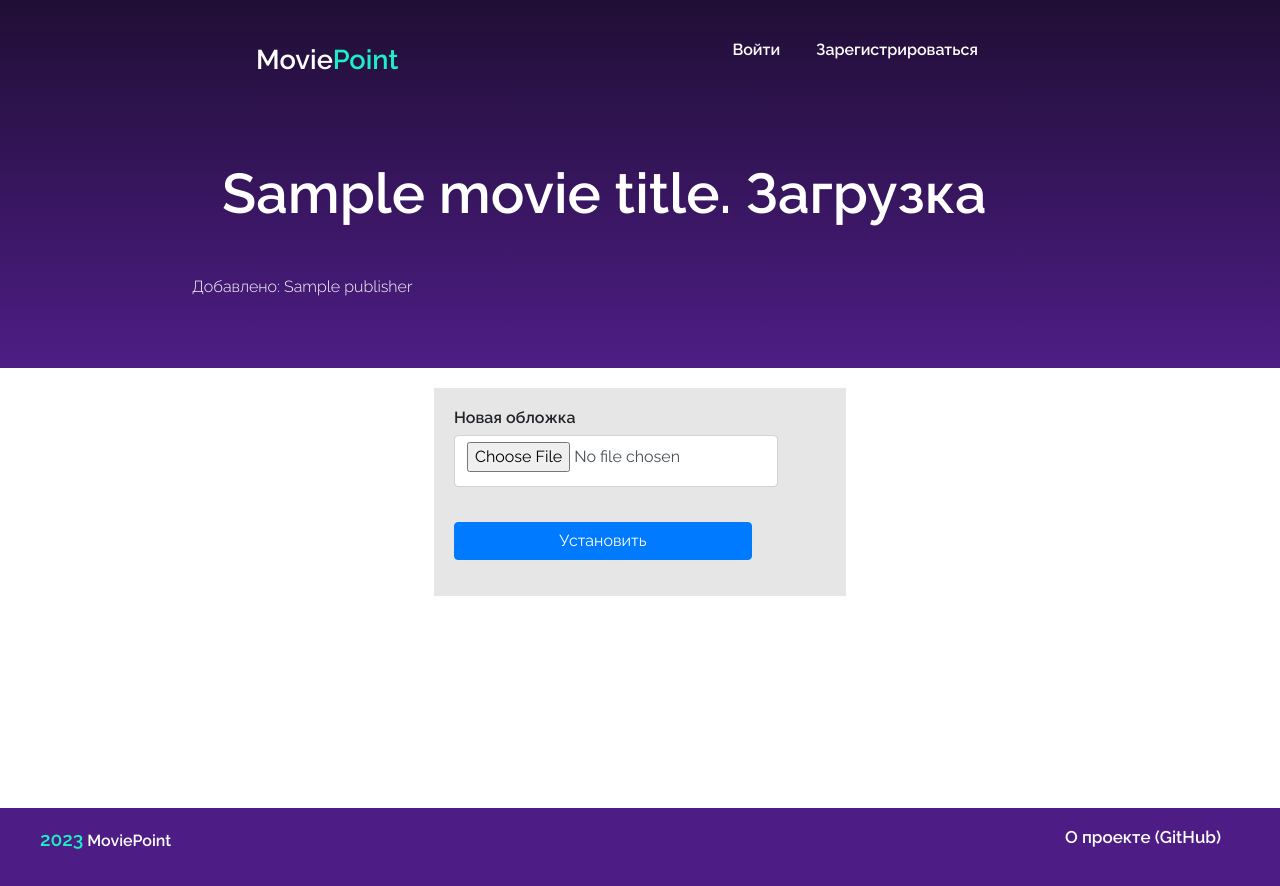
After one commit to AlexSavelev/MoviePoint, a Flask app: template templates/edit_images_load.html in a window 1280 px wide. The commit adds this page. Run offline with Flask 3, Linux system fonts and the light colour scheme; tables that the repository leaves empty hold one stand-in row (values such as "Sample post"); the template is opened without the code that fills it: values that come from a table or form of the project are taken from there, most other values are stand-ins (such as "Sample title", 1, 10 or a date in 2020); some libraries are stand-ins or nearby versions.

Commit message:
file system, cover works

```diff
--- a/config.py
+++ b/config.py
@@ -6,7 +6,6 @@ SITE_PATH = f'http://{HOST}:{PORT}'
 
 MEDIA_DATA_PATH = 'D:\\_Copies\\_HLS_SPLIT'
 MOVIE_PATH = '/static/movies'
-IMG_FOLDER_NAME = 'img'
 
 # Movie types:
 FULL_LENGTH = 'FL'
--- a/forms/my.py
+++ b/forms/edit.py
@@ -1,11 +1,19 @@
 from flask_wtf import FlaskForm
-from wtforms import StringField, SelectField, SubmitField, IntegerField
+from flask_wtf.file import FileRequired, FileAllowed
+from wtforms import StringField, SelectField, SubmitField, IntegerField, FileField
 from wtforms.validators import DataRequired
 
 from config import FULL_LENGTH, SERIES
+
+IMAGES = 'jpg jpe jpeg png gif svg bmp'.split()
 
 
 class MyNewForm(FlaskForm):
     type = SelectField('Тип', choices=[(FULL_LENGTH, 'Полнометражный фильм'), (SERIES, 'Сериал')])
     title = StringField('Название', validators=[DataRequired()])
     submit = SubmitField('Применить')
+
+
+class EditCoverForm(FlaskForm):
+    content = FileField('Новая обложка', validators=[FileRequired(), FileAllowed(IMAGES, 'Images only!')])
+    submit = SubmitField('Установить')
--- a/main.py
+++ b/main.py
@@ -10,6 +10,7 @@ from requests import get, post, delete, put
 import json
 
 from data import users_resources, genres_resources, movies_resources, reviews_resources
+from data import movie_file_system
 
 from data.users import User
 
@@ -17,7 +18,7 @@ from flask_login import LoginManager, login_user, login_required, logout_user
 from flask_login.utils import current_user
 
 from forms.user import LoginForm, RegisterForm
-from forms.my import MyNewForm
+from forms.edit import MyNewForm, EditCoverForm
 
 app = Flask(__name__)
 api = Api(app)
@@ -229,6 +230,9 @@ def my_new():
         mid = post(f'{SITE_PATH}/api/v1/movies', json={'publisher': current_user.id,
                                                        'type': form.type.data,
                                                        'title': form.title.data}).json()['movie_id']
+        movie_file_system.init(mid)
+        if form.type.data == FULL_LENGTH:
+            movie_file_system.init_series(mid, '0')
         return redirect(f'/watch/{mid}?edit=true')
     return render_template('my_new.html', title='Загрузить', form=form)
 
@@ -243,10 +247,43 @@ def edit_data_series(movie_id: int, series: str):
     pass
 
 
-@app.route('/edit/<int:movie_id>/images')
+@app.route('/edit/<int:movie_id>/images', methods=['GET', 'POST'])
 def edit_images(movie_id: int):
-    # FILE SYSTEM!!!!
-    pass
+    if check_user_is_not_authorized(f'/edit/{movie_id}/images'):
+        return redirect('/login')
+
+    movie = get(f'{SITE_PATH}/api/v1/movies/{movie_id}').json()
+    if ('movie' not in movie) or (movie['movie']['publisher'] != current_user.id):
+        abort(404)
+    movie = movie['movie']
+
+    cover_ref = make_image_path(movie_id, movie['cover']) if movie['cover'] else '/static/img/no_cover.png'
+    return render_template('edit_images.html', title='Картинки', cover_ref=cover_ref,
+                           publisher=movie['user']['username'], movie_title=movie['title'], movie_id=movie_id)
+
+
+@app.route('/edit/<int:movie_id>/images/cover', methods=['GET', 'POST'])
+def edit_images_cover(movie_id: int):
+    if check_user_is_not_authorized(f'/edit/{movie_id}/images/cover'):
+        return redirect('/login')
+
+    movie = get(f'{SITE_PATH}/api/v1/movies/{movie_id}').json()
+    if ('movie' not in movie) or (movie['movie']['publisher'] != current_user.id):
+        abort(404)
+    movie = movie['movie']
+
+    cover_form = EditCoverForm()
+    if cover_form.validate_on_submit():
+        if movie['cover']:
+            movie_file_system.remove_image(movie_id, movie['cover'])
+        data = cover_form.content.data
+        filename = generate_file_name() + '.' + data.filename.split('.')[-1]
+        movie_file_system.save_image(movie_id, filename, data)
+        put(f'{SITE_PATH}/api/v1/movies/{movie_id}', json={'cover': filename})
+        return redirect(f'/edit/{movie_id}/images')
+
+    return render_template('edit_images_load.html', title='Загрузка', publisher=movie['user']['username'],
+                           movie_title=movie['title'], form=cover_form, movie_id=movie_id)
 
 
 @app.route('/edit/<int:movie_id>/info')
--- a/misc.py
+++ b/misc.py
@@ -3,7 +3,7 @@ from config import *
 
 
 def make_image_path(movie_id, image):
-    return f'{MOVIE_PATH}/{movie_id}/{IMG_FOLDER_NAME}/{image}'
+    return f'{MOVIE_PATH}/{movie_id}/img/{image}'
 
 
 def build_master_src(movie_id, series_id):
--- a/static/css/style.css
+++ b/static/css/style.css
@@ -435,6 +435,41 @@ ul.footer-menu li {
     width: 20%;
 }
 
+.edit-images {
+    padding-left: 30px;
+    padding-right: 30px;
+    display: flex;
+    flex-direction: row;
+    background-color: hsl(0,0%,90%);
+}
+
+.edit-images-load-block {
+    padding: 20px;
+    margin-top: 50px;
+    margin-bottom: 50px;
+    margin: auto;
+    width: 30%;
+    background-color: hsl(0,0%,90%);
+}
+
+.edit-images-load-block input {
+    width: 80%;
+}
+
+.edit-images-cover-block {
+    margin: 50px;
+    width: 300px;
+    max-width: 330px;
+    padding: 20px;
+    border: 2px solid #000000;
+}
+
+.edit-images-cover-block img {
+    width: 100%;
+    max-width: 100%;
+    margin-bottom: 20px;
+}
+
 .movie-info-block {
     background-color: hsl(0,0%,90%);
     padding: 50px;
--- /dev/null
+++ b/templates/edit_images_load.html
@@ -0,0 +1,26 @@
+{% extends "base.html" %}
+
+{% block header2 %}
+<div class="header2-mini">
+    <h2 class="page-big-title-left">{{movie_title}}. Загрузка</h2>
+    <p class="page-big-title-left-desc">Добавлено: {{publisher}}</p>
+</div>
+{% endblock %}
+
+{% block main %}
+<div class="edit-images-load-block">
+            <form action="" method="post" enctype="multipart/form-data">
+                {{ form.hidden_tag() }}
+                <p>
+                {{ form.content.label }}<br>
+                {{ form.content(class="form-control", type="file") }}<br>
+                {% for error in form.content.errors %}
+                    <div class="alert alert-danger" role="alert">
+                        {{ error }}
+                    </div>
+                {% endfor %}
+                </p>
+                <p>{{ form.submit(type="submit", class="btn btn-primary") }}</p>
+            </form>
+</div>
+{% endblock %}
```
Also changed, not shown: data/movie_file_system.py (added, +85 -0 lines), templates/edit_images.html (added, +20 -0 lines), db/movie_point.db, templates/my_edit.html (deleted).
